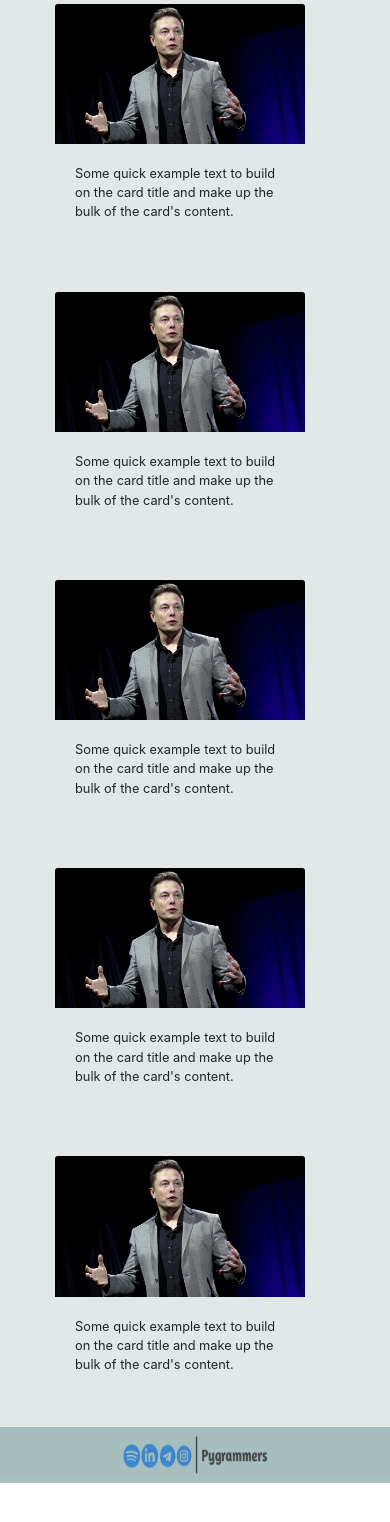
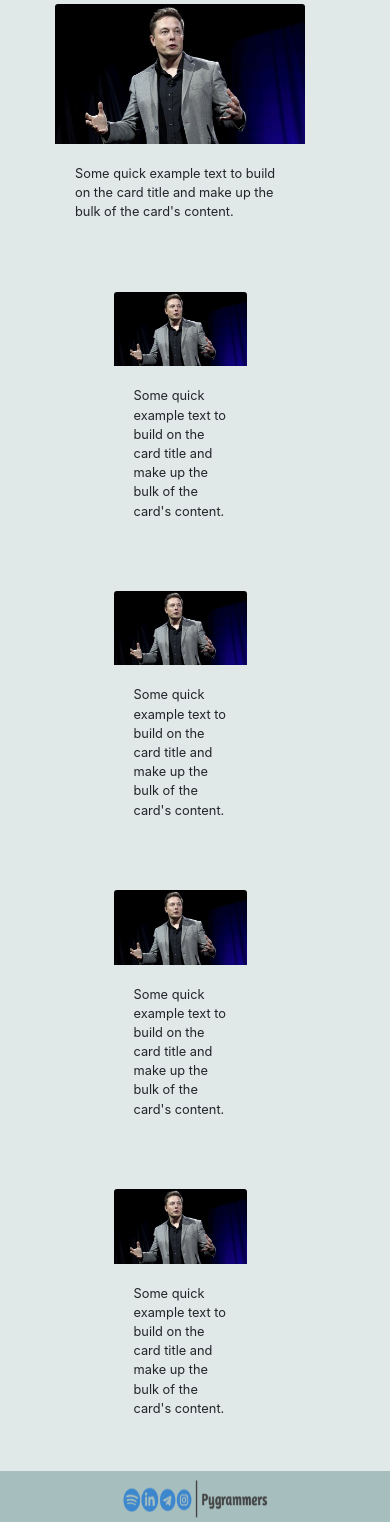
Before and after one commit to ChristoJohn1030/BeWeb-repo, a plain HTML site: page index.html in a window 390 px wide. Shown: the part 1431-2953 px from the top of the page. Before the commit the page ends 2914 px from the top, so only its background shows below. Drawn offline with nearby package versions, Linux system fonts and the light colour scheme.

Commit message:
Commit on 25 05 2023

```diff
--- a/index.html
+++ b/index.html
@@ -210,7 +210,7 @@
 
 
 
-                            <div class="row col-lg-3 col-xl-3 flex-wrap mb-3 mt-3 mr-4 ml-4">
+                            <div class="row  col-lg-3 col-xl-3 flex-wrap mb-3 mt-3 mr-4 ml-4">
                                 <div class="card bgct">
                                     <img class="card-img-top" src="./assets/source-files/elon-musk.jpg" alt="Card image cap">
                                     <div class="card-body">
@@ -232,7 +232,7 @@
                                 </div>
                             </div>
 
-                            <div class="row col-lg-3 col-xl-3 flex-wrap mb-3 mt-3 mr-4 ml-4">
+                            <div class="row col-6 col-md-9 col-lg-3 col-xl-3 flex-wrap mb-3 mt-3 mr-4 ml-4">
                                 <div class="card bgct" >
                                     <img class="card-img-top" src="./assets/source-files/elon-musk.jpg" alt="Card image cap">
                                     <div class="card-body">
@@ -243,7 +243,7 @@
                                 </div>
                             </div>
 
-                            <div class="row col-lg-3 col-xl-3 flex-wrap mb-3 mt-3 mr-4 ml-4">
+                            <div class="row col-6 col-md-9 col-lg-3 col-xl-3 flex-wrap mb-3 mt-3 mr-4 ml-4">
                                 <div class="card bgct" >
                                     <img class="card-img-top" src="./assets/source-files/elon-musk.jpg" alt="Card image cap">
                                     <div class="card-body">
@@ -254,7 +254,7 @@
                                 </div>
                             </div>
 
-                            <div class="row col-lg-3 col-xl-3 flex-wrap mb-3 mt-3 mr-4 ml-4">
+                            <div class="row col-6 col-md-9 col-lg-3 col-xl-3 flex-wrap mb-3 mt-3 mr-4 ml-4">
                                 <div class="card bgct" >
                                     <img class="card-img-top" src="./assets/source-files/elon-musk.jpg" alt="Card image cap">
                                     <div class="card-body">
@@ -265,7 +265,7 @@
                                 </div>
                             </div>
 
-                            <div class="row col-lg-3 col-xl-3 flex-wrap mb-3 mt-3 mr-4 ml-4">
+                            <div class="row col-6 col-md-9 col-lg-3 col-xl-3 flex-wrap mb-3 mt-3 mr-4 ml-4">
                                 <div class="card bgct" >
                                     <img class="card-img-top" src="./assets/source-files/elon-musk.jpg" alt="Card image cap">
                                     <div class="card-body">
```
